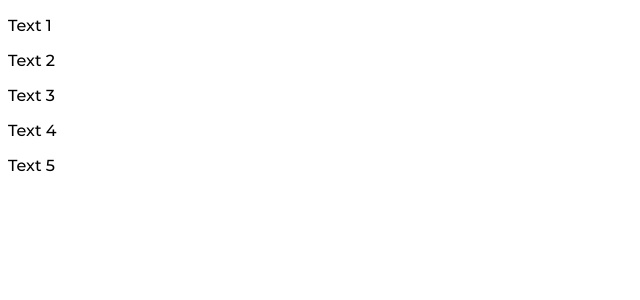
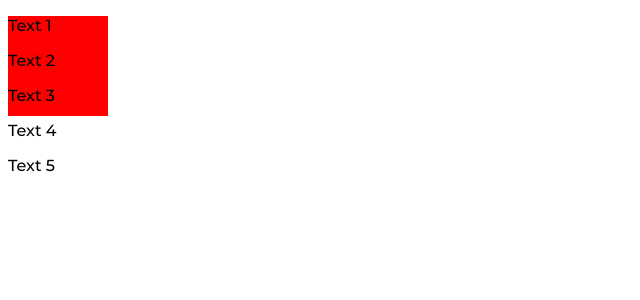
Before and after one commit to Luis-Lanza/ego-challenge, a React (Create React App) app: page / in a window 1280 px wide. Shown: the top 300 px of the page, without its empty margins (0-640 px from the left). Built offline with nearby package versions, Linux system fonts and the light colour scheme.

Commit message:
monday commits

```diff
--- a/src/Components/Sidebar/Sidebar.css
+++ b/src/Components/Sidebar/Sidebar.css
@@ -0,0 +1,12 @@
+@keyframes example {
+    from {background-color: red;}
+    to {background-color: yellow;}
+  }
+
+  div {
+    width: 100px;
+    height: 100px;
+    background-color: red;
+    animation-name: example;
+    animation-duration: 4s;
+  }
--- a/src/Components/Sidebar/Sidebar.js
+++ b/src/Components/Sidebar/Sidebar.js
@@ -1,23 +1,25 @@
-import React, { useState, useEffect} from "react";
+import React from "react";
 import "./Sidebar.css";
+
+// , { useState, useEffect}
 
 const Sidebar = ({ width, height, children }) => {
 
-    const [xPosition, setX] = useState(width);
+    // const [xPosition, setX] = useState(width);
 
-    useEffect(() => {
-         setX(0);
-    }, []);
+    // useEffect(() => {
+    //      setX(0);
+    // }, []);
 
     return (
         <div
-            className="side-bar"
-            style={{
-                width: width,
-                minHeight: height,
-                transform:`translateX(${xPosition}px)`,
-                transition: `${width} 1s`
-            }}
+            className="example"
+            // style={{
+            //     width: width,
+            //     minHeight: height,
+            //     transform:`translateX(${xPosition}px)`,
+            //     transition: `${width} 1s`
+            // }}
         >
             <>
                 {children}
@@ -28,7 +30,7 @@ const Sidebar = ({ width, height, children }) => {
 
 export default Sidebar;
 
-// Menu
+// Menu*
 //  Sidebar
 //   Children
 // onClick -> toggleOpen (hook)
```
